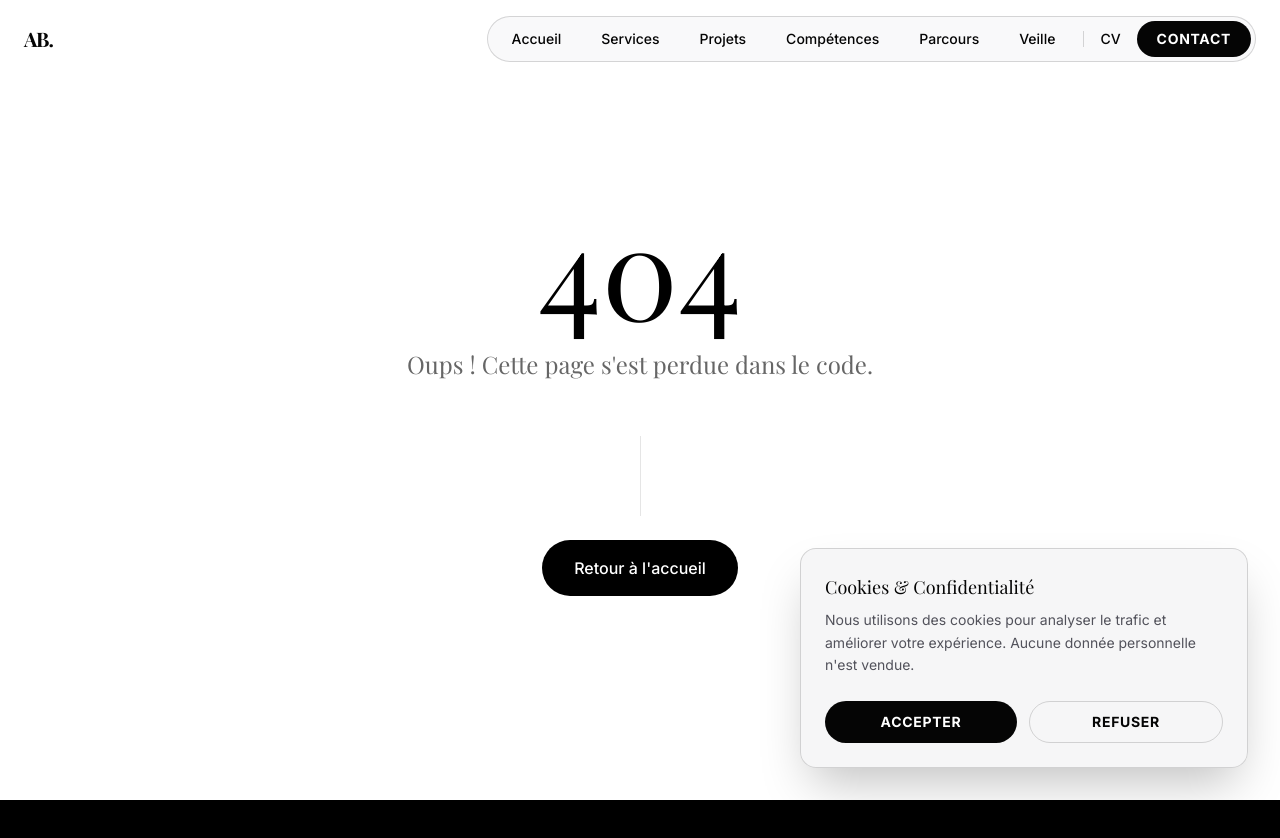
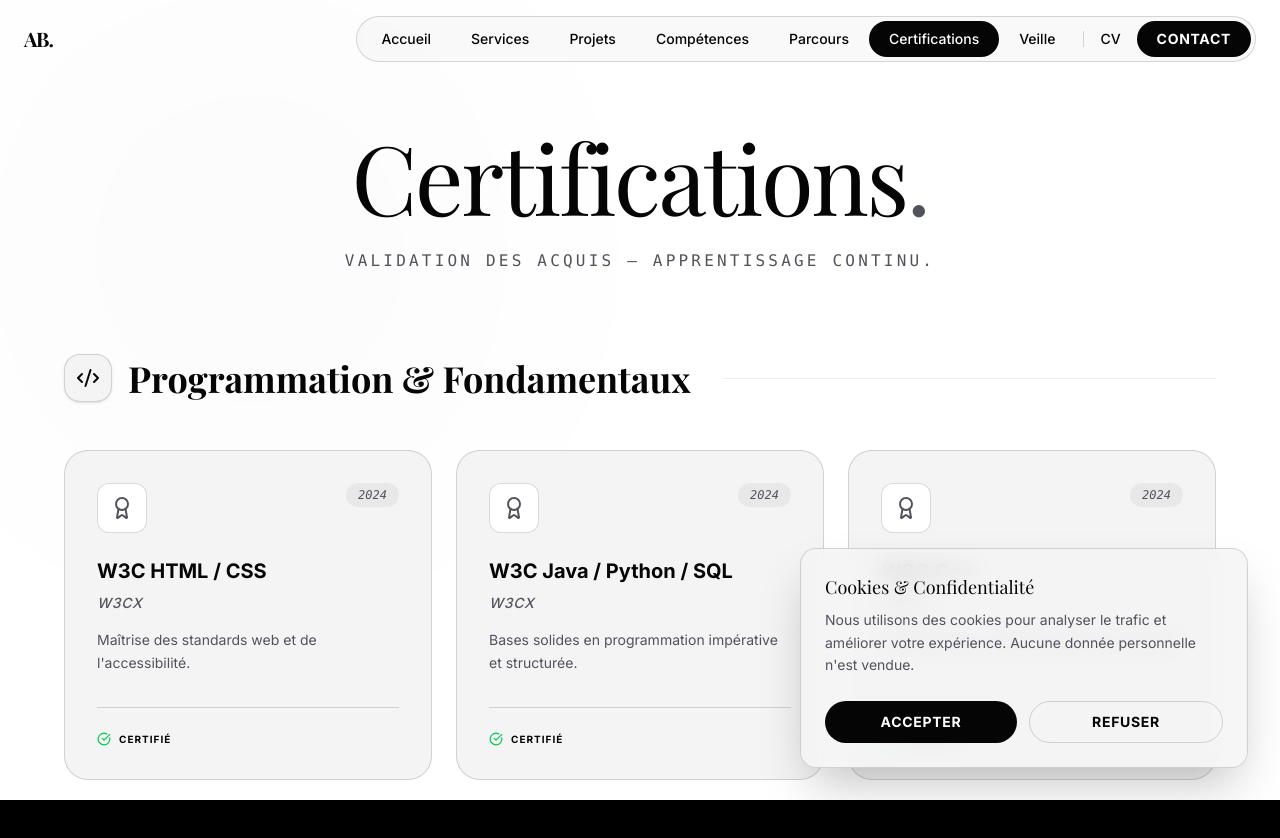
Before and after one commit to xeanoob/portfolio, a Next.js app: page /certifications in a window 1280 px wide. Before the commit this address had no page. Shown: the top 838 px of the page. Built offline with nearby package versions, Linux system fonts and the light colour scheme; a web font is replaced by a local one.

Commit message:
ajout certifications

```diff
--- /dev/null
+++ b/src/app/certifications/layout.tsx
@@ -0,0 +1,11 @@
+import { Metadata } from "next";
+
+export const metadata: Metadata = {
+    title: "Mes Certifications | Ambroise B. - Développeur Web",
+    description: "Découvrez mes certifications obtenues auprès d'OpenClassrooms, W3C, ANSSI et plus encore. Un parcours d'apprentissage continu pour garantir une expertise technique de pointe.",
+    alternates: { canonical: '/certifications' }
+};
+
+export default function Layout({ children }: { children: React.ReactNode }) {
+    return <>{children}</>;
+}
--- /dev/null
+++ b/src/app/certifications/page.tsx
@@ -0,0 +1,5 @@
+import CertificationsContent from "@/components/CertificationsContent";
+
+export default function CertificationsPage() {
+    return <CertificationsContent />;
+}
--- a/src/app/sitemap.ts
+++ b/src/app/sitemap.ts
@@ -45,6 +45,12 @@ export default function sitemap(): MetadataRoute.Sitemap {
             priority: 0.5,
         },
         {
+            url: `${baseUrl}/certifications`,
+            lastModified: lastMod,
+            changeFrequency: 'monthly',
+            priority: 0.6,
+        },
+        {
             url: `${baseUrl}/contact`,
             lastModified: lastMod,
             changeFrequency: 'yearly',
--- /dev/null
+++ b/src/components/CertificationsContent.tsx
@@ -0,0 +1,131 @@
+"use client";
+
+import { motion } from "framer-motion";
+import { Award, CheckCircle, ShieldCheck, Cpu, Code2, Globe } from "lucide-react";
+import ScrollReveal from "@/components/ScrollReveal";
+
+const certifications = [
+    {
+        category: "Programmation & Fondamentaux",
+        icon: <Code2 className="w-6 h-6" />,
+        items: [
+            { title: "W3C HTML / CSS", issuer: "W3Cx", date: "2024", detail: "Maîtrise des standards web et de l'accessibilité." },
+            { title: "W3C Java / Python / SQL", issuer: "W3Cx", date: "2024", detail: "Bases solides en programmation impérative et structurée." },
+            { title: "W3C C++", issuer: "W3Cx", date: "2024", detail: "Programmation système et gestion mémoire." }
+        ]
+    },
+    {
+        category: "Développement Moderne (OpenClassrooms)",
+        icon: <Globe className="w-6 h-6" />,
+        items: [
+            { title: "JavaScript Évolué", issuer: "OpenClassrooms", date: "2024", detail: "ES6+, programmation asynchrone et manipulation du DOM." },
+            { title: "Java & Programmation Orientée Objet", issuer: "OpenClassrooms", date: "2024", detail: "Conception logicielle et design patterns." },
+            { title: "SQL & Bases de Données", issuer: "OpenClassrooms", date: "2024", detail: "Modélisation et optimisation de requêtes complexes." }
+        ]
+    },
+    {
+        category: "Méthodologies & Outils",
+        icon: <Cpu className="w-6 h-6" />,
+        items: [
+            { title: "Agile & SCRUM", issuer: "OpenClassrooms", date: "2024", detail: "Gestion de projet itérative et travail en équipe." },
+            { title: "Git & Versioning", issuer: "OpenClassrooms", date: "2024", detail: "Gestion de flux de travail collaboratifs." },
+            { title: "Système Linux", issuer: "OpenClassrooms", date: "2024", detail: "Administration système de base et ligne de commande." }
+        ]
+    },
+    {
+        category: "Cybersécurité & Réseaux",
+        icon: <ShieldCheck className="w-6 h-6" />,
+        items: [
+            { title: "SecNumacadémie", issuer: "ANSSI", date: "2024", detail: "Sensibilisation à la sécurité du numérique." },
+            { title: "Réseaux TCP/IP", issuer: "OpenClassrooms", date: "2024", detail: "Compréhension des couches réseaux et protocoles." }
+        ]
+    }
+];
+
+export default function CertificationsContent() {
+    return (
+        <main className="min-h-screen bg-[var(--background)] pt-24 md:pt-32 pb-20 px-6 relative overflow-hidden">
+            {/* Ambient Background Glows */}
+            <div className="absolute top-0 left-0 w-[500px] h-[500px] bg-[var(--foreground)] opacity-[0.02] blur-[150px] rounded-full pointer-events-none"></div>
+            <div className="absolute bottom-0 right-0 w-[500px] h-[500px] bg-[var(--foreground)] opacity-[0.02] blur-[150px] rounded-full pointer-events-none"></div>
+
+            <ScrollReveal className="max-w-6xl mx-auto relative z-10">
+                <header className="mb-20 text-center">
+                    <motion.div
+                        initial={{ opacity: 0, y: 20 }}
+                        animate={{ opacity: 1, y: 0 }}
+                        transition={{ duration: 0.6 }}
+                    >
+                        <h1 className="text-5xl md:text-8xl font-serif mb-6 text-[var(--foreground)] tracking-tight">
+                            Certifications<span className="text-[var(--text-secondary)]">.</span>
+                        </h1>
+                        <p className="text-sm md:text-base font-mono text-[var(--text-secondary)] uppercase tracking-[0.2em] max-w-2xl mx-auto leading-relaxed">
+                            Validation des acquis &mdash; Apprentissage continu.
+                        </p>
+                    </motion.div>
+                </header>
+
+                <div className="space-y-24">
+                    {certifications.map((section, sectionIdx) => (
+                        <div key={sectionIdx} className="relative">
+                            <div className="flex items-center gap-4 mb-12">
+                                <div className="w-12 h-12 rounded-2xl bg-[var(--bg-secondary)] border border-[var(--border-color)] flex items-center justify-center text-[var(--foreground)] shadow-sm">
+                                    {section.icon}
+                                </div>
+                                <h2 className="text-2xl md:text-4xl font-serif font-bold text-[var(--foreground)]">{section.category}</h2>
+                                <div className="flex-grow h-px bg-[var(--border-color)] ml-4 opacity-50"></div>
+                            </div>
+
+                            <div className="grid grid-cols-1 md:grid-cols-2 lg:grid-cols-3 gap-6">
+                                {section.items.map((cert, certIdx) => (
+                                    <motion.div
+                                        key={certIdx}
+                                        initial={{ opacity: 0, y: 20 }}
+                                        whileInView={{ opacity: 1, y: 0 }}
+                                        viewport={{ once: true }}
+                                        transition={{ duration: 0.5, delay: certIdx * 0.1 }}
+                                        whileHover={{ y: -5 }}
+                                        className="group bg-[var(--bg-secondary)] border border-[var(--border-color)] p-8 rounded-3xl hover:border-[var(--foreground)]/20 transition-all duration-300 flex flex-col justify-between"
+                                    >
+                                        <div>
+                                            <div className="flex justify-between items-start mb-6">
+                                                <div className="p-3 rounded-xl bg-[var(--background)] border border-[var(--border-color)] text-[var(--text-secondary)] group-hover:text-[var(--foreground)] transition-colors">
+                                                    <Award size={24} />
+                                                </div>
+                                                <span className="font-mono text-xs text-[var(--text-secondary)] bg-[var(--foreground)]/5 px-3 py-1 rounded-full italic">
+                                                    {cert.date}
+                                                </span>
+                                            </div>
+                                            <h3 className="text-xl font-bold mb-2 text-[var(--foreground)] group-hover:translate-x-1 transition-transform">{cert.title}</h3>
+                                            <p className="text-sm text-[var(--text-secondary)] font-medium mb-4 italic uppercase tracking-wider">{cert.issuer}</p>
+                                            <p className="text-sm text-[var(--text-secondary)] leading-relaxed line-clamp-3">
+                                                {cert.detail}
+                                            </p>
+                                        </div>
+
+                                        <div className="mt-8 pt-6 border-t border-[var(--border-color)] flex justify-between items-center">
+                                            <span className="flex items-center gap-2 text-[10px] font-bold text-[var(--foreground)] uppercase tracking-widest">
+                                                <CheckCircle size={14} className="text-green-500" /> Certifié
+                                            </span>
+                                        </div>
+                                    </motion.div>
+                                ))}
+                            </div>
+                        </div>
+                    ))}
+                </div>
+
+                {/* Bottom CTA or Info */}
+                <div className="mt-32 text-center">
+                    <p className="text-[var(--text-secondary)] font-mono text-xs uppercase tracking-[0.3em] mb-8">Plus de certifications en cours...</p>
+                    <div className="inline-block p-1 bg-[var(--bg-secondary)] rounded-full border border-[var(--border-color)]">
+                        <div className="px-6 py-3 rounded-full bg-[var(--background)] flex items-center gap-3">
+                            <div className="w-2 h-2 rounded-full bg-blue-500 animate-pulse"></div>
+                            <span className="text-sm font-medium text-[var(--foreground)]">Actuellement en préparation du AZ-900 (Azure Fundamentals)</span>
+                        </div>
+                    </div>
+                </div>
+            </ScrollReveal>
+        </main>
+    );
+}
--- a/src/components/CookieBanner.tsx
+++ b/src/components/CookieBanner.tsx
@@ -20,8 +20,8 @@ export default function CookieBanner() {
     const handleAccept = () => {
         localStorage.setItem("cookie_consent", "granted");
         setShowBanner(false);
-        // Reload to activate analytics immediately or trigger an event
-        window.location.reload();
+        // Dispatch custom event so other components (like GTM) can react without reload
+        window.dispatchEvent(new Event("cookie_consent_updated"));
     };
 
     const handleDecline = () => {
--- a/src/components/GoogleTagManager.tsx
+++ b/src/components/GoogleTagManager.tsx
@@ -17,9 +17,13 @@ export default function GoogleTagManager({ GTM_ID }: { GTM_ID: string }) {
 
         checkConsent();
 
-        // Listen to custom event for immediate reaction when user clicks 'Accept'
+        // Listen to custom event and storage event
+        window.addEventListener("cookie_consent_updated", checkConsent);
         window.addEventListener("storage", checkConsent);
-        return () => window.removeEventListener("storage", checkConsent);
+        return () => {
+            window.removeEventListener("cookie_consent_updated", checkConsent);
+            window.removeEventListener("storage", checkConsent);
+        };
     }, []);
 
     if (!consentGranted) return null;
--- a/src/components/Navbar.tsx
+++ b/src/components/Navbar.tsx
@@ -38,6 +38,7 @@ export default function Navbar() {
                         { name: "Projets", path: "/projets" },
                         { name: "Compétences", path: "/competences" },
                         { name: "Parcours", path: "/parcours" },
+                        { name: "Certifications", path: "/certifications" },
                         { name: "Veille", path: "/veille" }
                     ].map((item) => {
                         const isActive = pathname === item.path;
@@ -106,6 +107,7 @@ export default function Navbar() {
                                 { name: "Projets", path: "/projets" },
                                 { name: "Compétences", path: "/competences" },
                                 { name: "Parcours", path: "/parcours" },
+                                { name: "Certifications", path: "/certifications" },
                                 { name: "Veille", path: "/veille" },
                                 { name: "Contact", path: "/contact" }
                             ].map((item, i) => (
```
